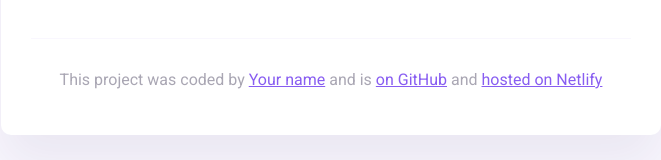
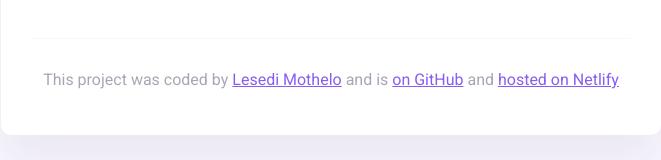
Before and after one commit to LesediMothelo/GitHub-Netlify-Challenge, a website built with Parcel: page index.html in a window 1280 px wide. Shown: the part 325-485 px from the top of the page, without its empty margins (309-970 px from the left). Built offline with nearby package versions, Linux system fonts and the light colour scheme.

Commit message:
Update index.html
Added name to footer

```diff
--- a/index.html
+++ b/index.html
@@ -47,7 +47,7 @@
       <footer>
         <p>
           This project was coded by
-          <a href="https://github.com/LesediMothelo" target="_blank">Your name</a> and is
+          <a href="https://github.com/LesediMothelo" target="_blank">Lesedi Mothelo</a> and is
           <a href="https://github.com/LesediMothelo/Github-Netlify-challenge" target="_blank"> on GitHub</a> and
           <a href="https://github-netlify-exercise.netlify.app/" target="_blank">hosted on Netlify</a>
         </p>
```
